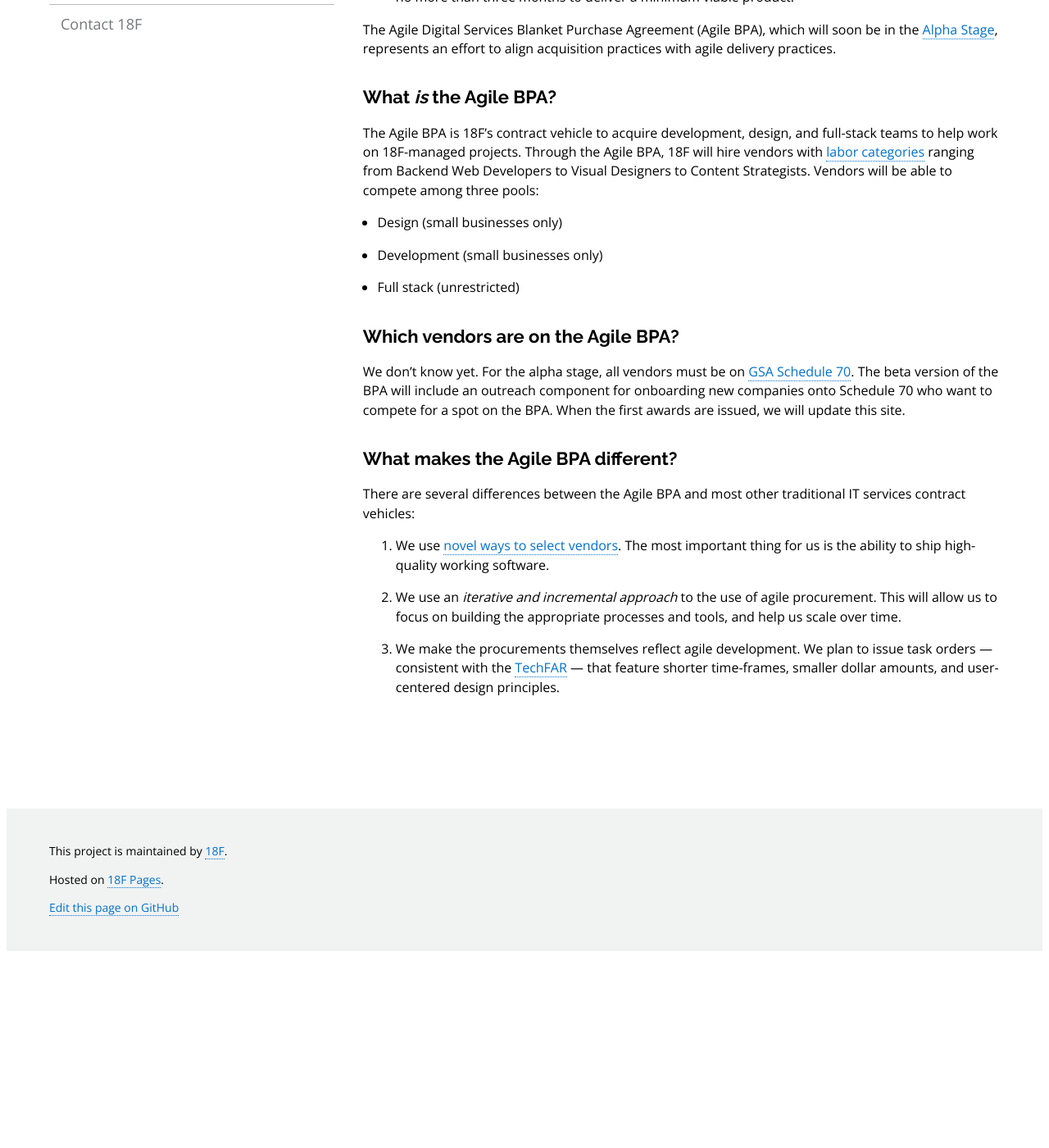
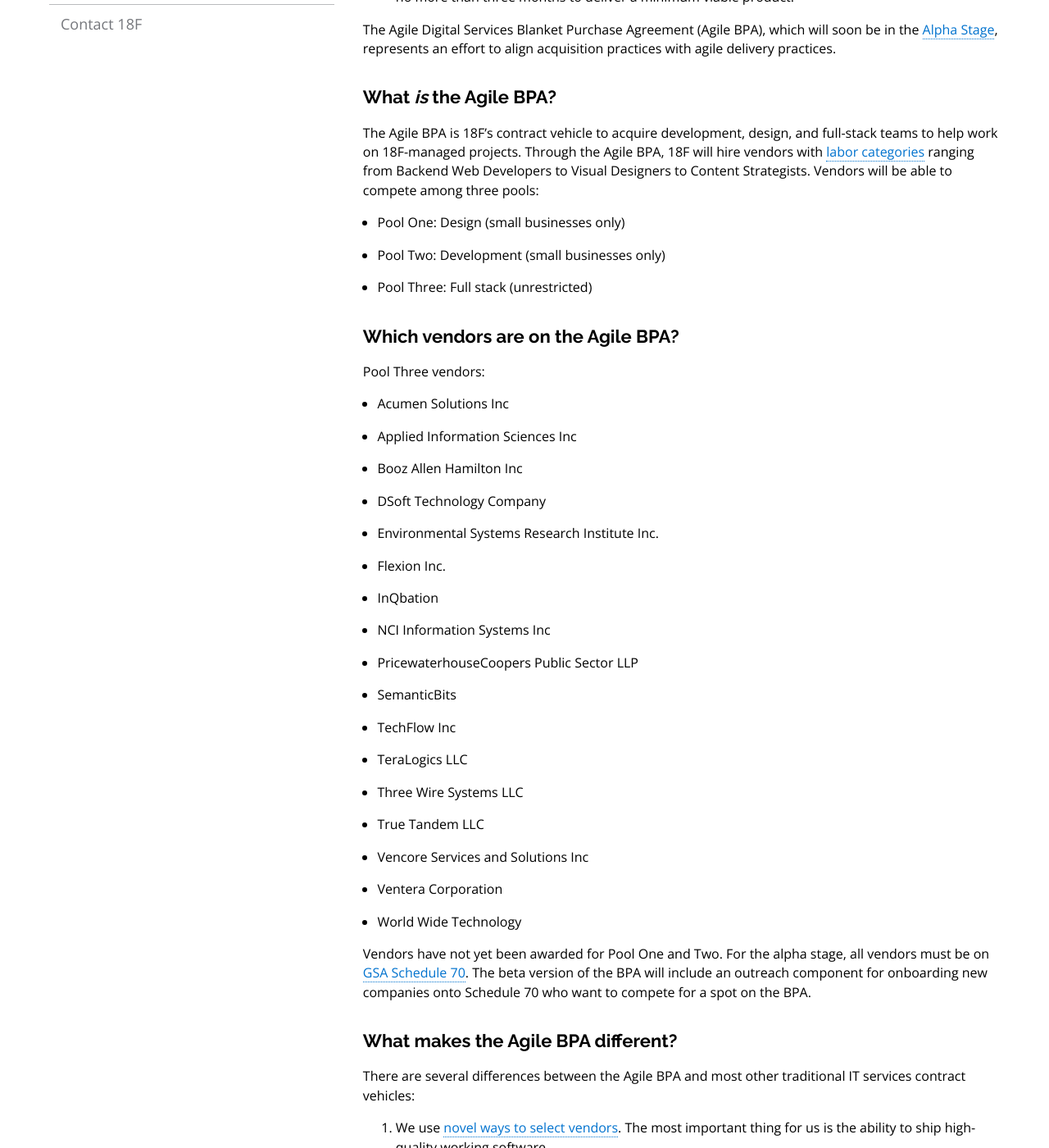
Before and after one commit to 18F/ads-bpa, a Jekyll site: the page built from pages/buyers.md, in a window 1280 px wide and 1400 px high, scrolled down 347 px. Shown: the whole window at 82% size. Built offline with Jekyll 4.4.1, drawn with Linux system fonts in a browser that asks for light colours; nearby versions of some CDN libraries; Markdown is read by kramdown in place of the engine named in the settings; before the commit the page ends 1507 px from its top, so only the background shows below that.

Commit message:
Content edits

```diff
--- a/pages/buyers.md
+++ b/pages/buyers.md
@@ -13,13 +13,33 @@ The Agile Digital Services Blanket Purchase Agreement (Agile BPA), which will so
 
 The Agile BPA is 18F's contract vehicle to acquire development, design, and full-stack teams to help work on 18F-managed projects. Through the Agile BPA, 18F will hire vendors with [labor categories](https://pages.18f.gov/agile-labor-categories/) ranging from Backend Web Developers to Visual Designers to Content Strategists. Vendors will be able to compete among three pools:
 
-- Design (small businesses only)
-- Development (small businesses only)
-- Full stack (unrestricted)
+-  Pool One: Design (small businesses only)
+-  Pool Two: Development (small businesses only)
+-  Pool Three: Full stack (unrestricted)
 
 ## Which vendors are on the Agile BPA?
 
-We don't know yet. For the alpha stage, all vendors must be on [GSA Schedule 70](http://gsa.gov/schedule70). The beta version of the BPA will include an outreach component for onboarding new companies onto Schedule 70 who want to compete for a spot on the BPA. When the first awards are issued, we will update this site.
+Pool Three vendors:
+
+* Acumen Solutions Inc
+* Applied Information Sciences Inc
+* Booz Allen Hamilton Inc
+* DSoft Technology Company
+* Environmental Systems Research Institute Inc.
+* Flexion Inc.
+* InQbation
+* NCI Information Systems Inc
+* PricewaterhouseCoopers Public Sector LLP
+* SemanticBits
+* TechFlow Inc
+* TeraLogics LLC
+* Three Wire Systems LLC
+* True Tandem LLC
+* Vencore Services and Solutions Inc
+* Ventera Corporation
+* World Wide Technology
+
+Vendors have not yet been awarded for Pool One and Two. For the alpha stage, all vendors must be on [GSA Schedule 70](http://gsa.gov/schedule70). The beta version of the BPA will include an outreach component for onboarding new companies onto Schedule 70 who want to compete for a spot on the BPA.
 
 ## What makes the Agile BPA different?
 
```
Also changed, not shown: index.md (+5 -5 lines), pages/contact-18f.md (+1 -1 lines), pages/who-can-use-it.md (+1 -1 lines).
